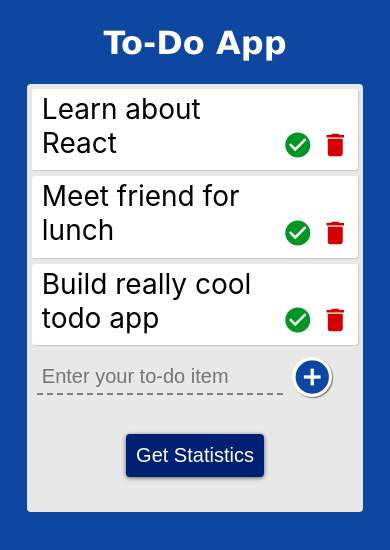
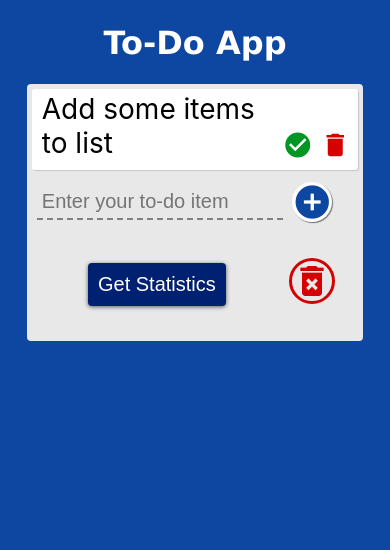
Before and after one commit to saideepd/simple-todo, a React (Create React App) app: page / in a window 390 px wide. Shown: the top 550 px of the page. Built offline with nearby package versions, Linux system fonts and the light colour scheme.

Commit message:
Added ClearAll button & localStorage feature

```diff
--- a/src/App.css
+++ b/src/App.css
@@ -143,6 +143,7 @@ button {
   color: white;
   transition: background-color .3s;
   cursor: pointer;
+  float: right;
 }
 
 .btn:hover, .btn:focus {
@@ -181,6 +182,31 @@ button {
   transition: width .2s ease-out, padding-top .2s ease-out;
 }
 
+.row {
+  display: grid;
+  grid-template-columns: repeat(2, 1fr);
+  grid-template-rows: repeat(1, 1fr);
+  grid-auto-flow: row dense;
+  justify-content: center;
+  align-content: center;
+  gap: 16px;
+}
+
+.btn-clear-row {
+  justify-content: right;
+  display: grid;
+  margin-right: 8%;
+  margin-top: 5%;
+  color: var(--remove-button-color);
+}
+
+.btn-clear {
+  border-radius: 50%;
+  border-style: solid;
+  width: fit-content;
+  height: fit-content;
+  margin-top: 10%;
+}
 
 @media screen and (max-width: 800px) {
   .app {
@@ -235,9 +261,17 @@ button {
     margin: -2rem 0 0 0;
   }
 
+  .btn-clear-row {
+    justify-content: right;
+    display: grid;
+    margin-right: 10%;
+    margin-top: 10%;
+    color: var(--remove-button-color);
+  }
+
 }
 
-@media screen and (max-width: 800px) and (orientation:landscape) {
+@media screen and (max-width: 800px) and (max-width: 400px) and (orientation:landscape) {
   .todo-text {
     max-width: 75%;
   }
@@ -277,7 +311,7 @@ button {
   }
 }
 
-@media screen and (max-width: 500px) {
+@media only screen and (max-width: 500px) {
   .material-icons.md-24 {
     font-size: 30px;
     cursor: pointer;
@@ -297,4 +331,21 @@ button {
     text-align: center;
     vertical-align: middle;
   }
+
+  .btn-statistics {
+    margin-right: -25%;
+  }
+
+  .btn-clear-row {
+    justify-content: right;
+    display: grid;
+    margin-right: 15%;
+    margin-top: 10%;
+    color: var(--remove-button-color);
+  }
+
+  .btn-clear {
+    margin-right: 15%;
+    margin-top: 20%;
+  }
 }
--- a/src/App.js
+++ b/src/App.js
@@ -1,6 +1,9 @@
 import React from 'react';
 import './App.css';
 import confetti from 'canvas-confetti';
+import { useLocalStorage } from './useLocalStorage';
+
+const defaultItem = [{ text: "Add some items to list", isCompleted: false }];
 
 function Todo({ todo, index, completeTodo, removeTodo }) {
   return (
@@ -53,29 +56,41 @@ function TodoForm({ addTodo }) {
 }
 
 function App() {
-  const [todos, setTodos] = React.useState([
-    { text: "Learn about React", isCompleted: false },
-    { text: "Meet friend for lunch", isCompleted: false },
-    { text: "Build really cool todo app", isCompleted: false }
-  ]);
+  var todos, setTodos;
+  // const [todos, setTodos] = React.useState([
+  //   { text: "Learn about React", isCompleted: false },
+  //   { text: "Add some items to list", isCompleted: false },
+  //   { text: "Build really cool todo app", isCompleted: false }
+  // ]);
+  [todos,setTodos] = React.useState(JSON.parse(localStorage.getItem('todos')) || defaultItem);
+  console.log('TempTodo: ',todos);
 
   const addTodo = text => {
     const newTodos = [...todos, { text, isCompleted: false }];
     setTodos(newTodos);
+    localStorage.setItem('todos', JSON.stringify(newTodos));
+    // let localData = JSON.parse(localStorage.getItem('todos') || "[]");
+    // console.log(localData);
   }
 
   const completeTodo = index => {
     const newTodos = [...todos];
     newTodos[index].isCompleted = true;
     setTodos(newTodos);
+    localStorage.setItem('todos', JSON.stringify(newTodos));
     allTasksCompleted(newTodos);
   };
 
   const removeTodo = index => {
     const newTodos = [...todos];
     newTodos.splice(index, 1);
+    if(newTodos.length === 0) {
+        setTodos(defaultItem)
+        localStorage.setItem('todos', JSON.stringify(newTodos));
+    }
     setTodos(newTodos);
-    allTasksCompleted(newTodos);
+    localStorage.setItem('todos', JSON.stringify(newTodos));
+    // allTasksCompleted(newTodos);
   };
 
   const displayStatistics = () => {
@@ -87,6 +102,18 @@ function App() {
       + 'Items to-do: ' + totalItems
       + '\nCompleted:  ' + totalCompletedItems
       + '\nIncomplete:  ' + totalIncompleteItems);
+  }
+
+  const clearAllTodo = () => {
+    if(localStorage.length > 0) {
+      localStorage.clear();
+      const newTodos = [...todos];
+      while(newTodos.length !== 0) {
+        newTodos.pop();
+      }
+      setTodos(newTodos);
+      localStorage.setItem('todos', JSON.stringify(newTodos));
+    }
   }
 
   const allTasksCompleted = (newTodos) => {
@@ -143,7 +170,10 @@ function App() {
           />
         ))}
         <TodoForm addTodo={addTodo} />
-        <button className="btn-statistics" onClick={() => displayStatistics()} title="Get Statistics">Get Statistics</button>
+        <div className="row">
+          <div className="col"><button className="btn-statistics" onClick={() => displayStatistics()} title="Get Statistics">Get Statistics</button></div>
+          <div className="col btn-clear-row"><span className="material-icons md-30 btn-clear" onClick={() => clearAllTodo()} title="Clear List">delete_forever</span></div>
+        </div>
       </div>
     <script src="confetti.js"/>
     </div>
--- /dev/null
+++ b/src/useLocalStorage.js
@@ -0,0 +1,21 @@
+import { useState, useEffect } from "react";
+
+function getStorageValue(key, defaultValue) {
+    // getting stored value
+    const saved = localStorage.getItem(key);
+    const initial = JSON.parse(saved);
+    return initial || defaultValue;
+}
+
+export const useLocalStorage = (key, defaultValue) => {
+    const [value, setValue] = useState(() => {
+        return getStorageValue(key, defaultValue);
+    });
+
+    useEffect(() => {
+        // storing input name
+        localStorage.setItem(key, JSON.stringify(value));
+    }, [key, value]);
+
+    return [value, setValue];
+};
```
